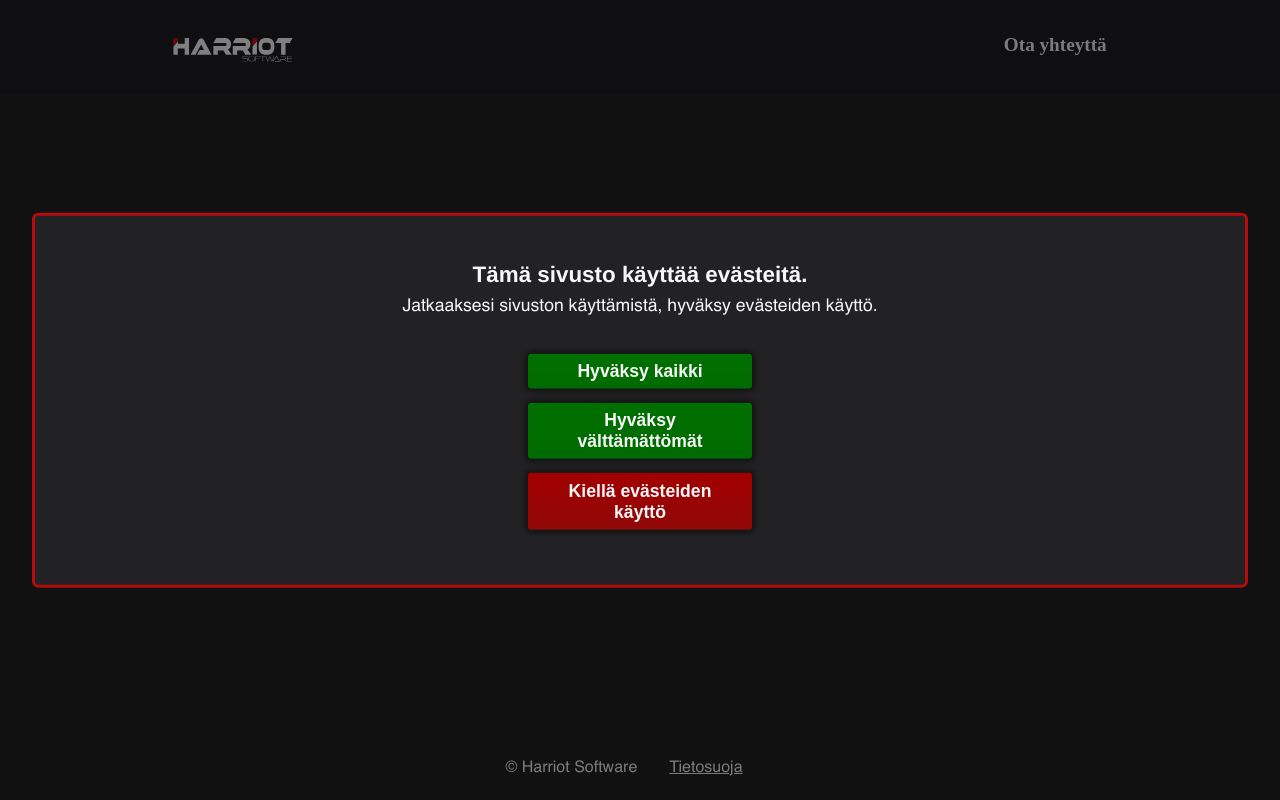
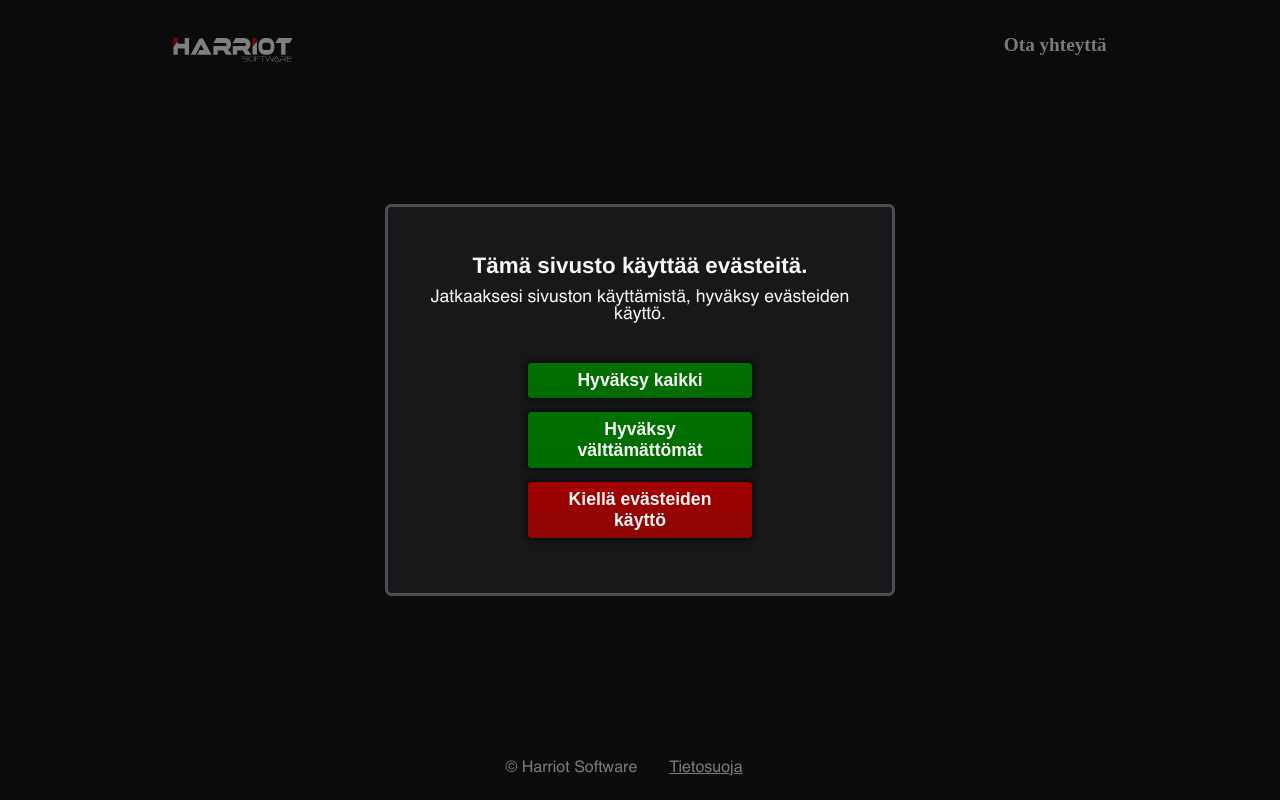
Before and after one commit to lm-pakkanen/costa-express-front, a React (Create React App) app: page / in a window 1280 px wide. Built offline with nearby package versions, Linux system fonts and the light colour scheme.

Commit message:
Changed global background color

```diff
--- a/src/components/common/CookiesConsent.module.css
+++ b/src/components/common/CookiesConsent.module.css
@@ -15,15 +15,14 @@
 .Container {
     position: fixed;
     top: 50%;
-    transform: translateY(-50%);
-    right: 2em;
-    left: 2em;
+    left: 50%;
+    transform: translate(-50%, -50%);
     padding: 3em 2em;
-    color: black;
-    background: hsla(240, 5%, 14%, 1);;
-    border: 3px solid hsla(0, 100%, 50%, .65);
+    background: hsla(240, 5%, 10%, 1);
+    border: 3px solid hsla(240, 5%, 50%, .55);
     border-radius: .4em;
     text-align: center;
+    max-width: 440px;
 }
 
 .Header {
--- a/src/components/navigation/Navigation.module.css
+++ b/src/components/navigation/Navigation.module.css
@@ -4,14 +4,14 @@
     left: 0;
     right: 0;
     height: 90px;
-    background: hsla(240, 5%, 13%, 1);
+    background: hsla(240, 5%, 10%, .2);
     box-shadow: 0 0 .2em .2em hsla(0, 0%, 0%, .2);
     box-sizing: border-box;
     z-index: 100;
 }
 
 .scrolled {
-    box-shadow: 0 0 .8em .3em hsla(0, 0%, 0%, .2);
+    background: hsla(240, 5%, 10%, 1);
 }
 
 .scrolled:not(.floaterVisible) {
--- a/src/global.css
+++ b/src/global.css
@@ -5,7 +5,7 @@ html, body, #root {
 }
 
 html {
-    background: hsla(240, 5%, 14%, 1);
+    background: hsla(240, 5%, 10%, 1);
 }
 
 @font-face {
```
